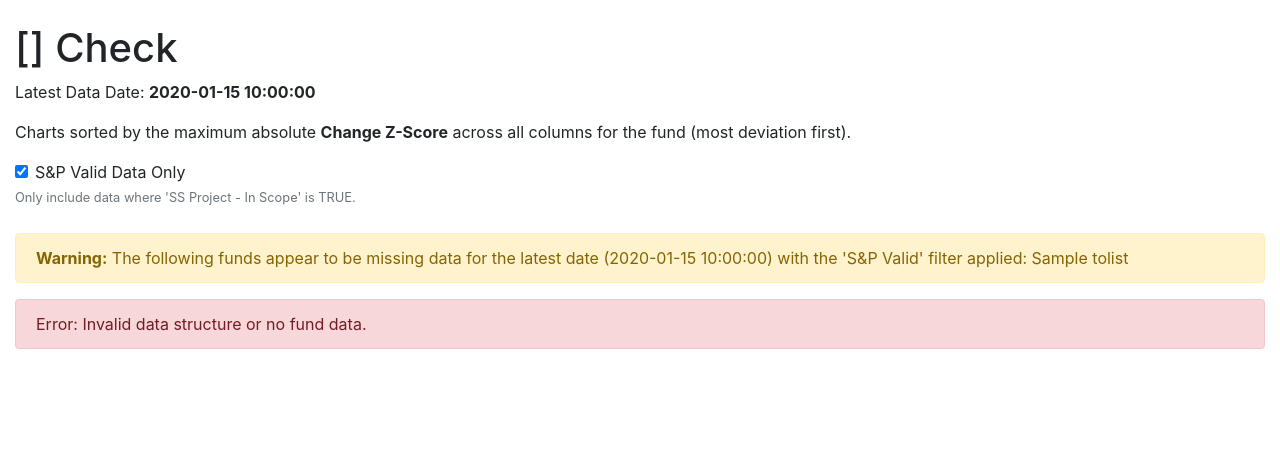
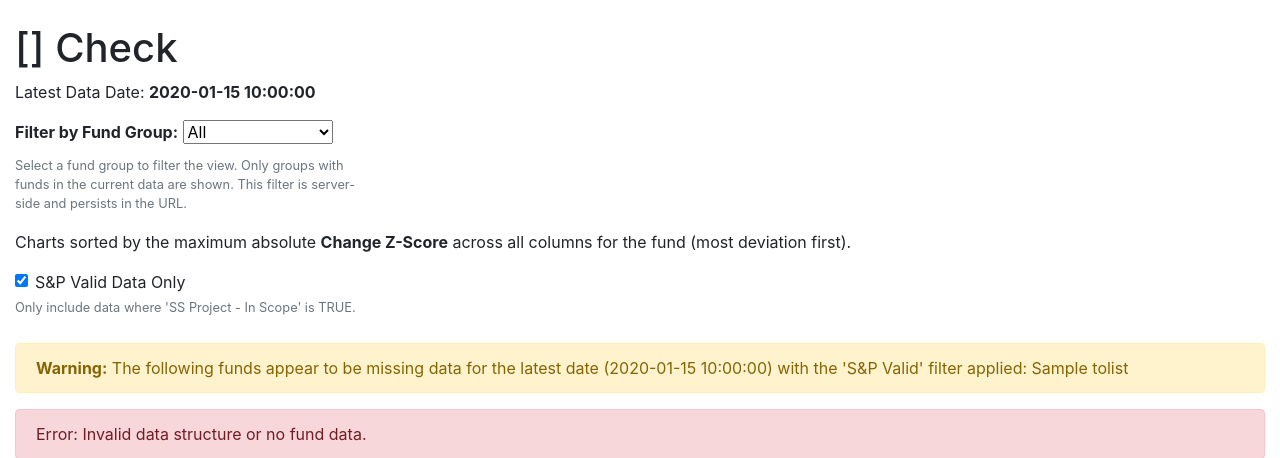
Before and after one commit to Cluckhead/Bang, a Flask app: template templates/metric_page_js.html in a window 1280 px wide. Shown: the part 56-514 px from the top of the page. Run offline with Flask 3, Linux system fonts and the light colour scheme; the template is opened without the code that fills it: most values are stand-ins (such as "Sample title", 1, 10 or a date in 2020); some libraries are stand-ins or nearby versions.

Commit message:
added fund group filtering to metrcis

```diff
--- a/templates/metric_page_js.html
+++ b/templates/metric_page_js.html
@@ -33,6 +33,26 @@
     <main role="main" class="container-fluid">
         <h1>{{ metric_name }} Check</h1>
         <p>Latest Data Date: <strong>{{ latest_date }}</strong></p>
+
+        <!-- Fund Group Filter UI: Dropdown (compact, reusable) -->
+        <form id="fund-group-form" method="get" class="mb-3" style="max-width: 350px;">
+            <label for="fund-group-select" class="form-label"><strong>Filter by Fund Group:</strong></label>
+            <select class="form-select" id="fund-group-select" name="fund_group" onchange="this.form.submit()">
+                <option value="" {% if not selected_fund_group %}selected{% endif %}>All</option>
+                {% for group, funds in fund_groups.items() %}
+                    <option value="{{ group }}" {% if selected_fund_group == group %}selected{% endif %}>{{ group }} ({{ funds|length }})</option>
+                {% endfor %}
+            </select>
+            <!-- Preserve other query params (sp_valid, etc) -->
+            {% for key, value in request.args.items() %}
+                {% if key != 'fund_group' %}
+                    <input type="hidden" name="{{ key }}" value="{{ value }}">
+                {% endif %}
+            {% endfor %}
+            <small class="form-text text-muted">Select a fund group to filter the view. Only groups with funds in the current data are shown. This filter is server-side and persists in the URL.</small>
+        </form>
+        <!-- End Fund Group Filter UI -->
+
         <p>Charts sorted by the maximum absolute <strong>Change Z-Score</strong> across all columns for the fund (most deviation first).</p>
 
         <!-- Toggle Controls Container -->
--- a/utils.py
+++ b/utils.py
@@ -12,6 +12,7 @@
 from pathlib import Path # Added pathlib
 from flask import current_app # Added current_app
 import numpy as np
+import csv
 
 # Configure logging
 # Removed basicConfig - logging is now configured centrally in app.py
@@ -339,6 +340,33 @@
     else:
         return obj
 
+def load_fund_groups(data_folder: str, fund_groups_filename: str = 'FundGroups.csv') -> dict:
+    """
+    Loads fund group definitions from FundGroups.csv in the given data folder.
+    Returns a dict mapping group name to list of fund codes.
+    Skips empty cells and trims whitespace. Ignores empty groups.
+    """
+    logger = logging.getLogger(__name__)
+    fund_groups_path = os.path.join(data_folder, fund_groups_filename)
+    if not os.path.exists(fund_groups_path):
+        logger.warning(f"FundGroups.csv not found at {fund_groups_path}")
+        return {}
+    groups = {}
+    try:
+        with open(fund_groups_path, newline='', encoding='utf-8') as csvfile:
+            reader = csv.DictReader(csvfile)
+            # DictReader uses first row as fieldnames
+            for row in reader:
+                for group, fund in row.items():
+                    if fund and fund.strip():
+                        groups.setdefault(group, []).append(fund.strip())
+        # Remove empty groups
+        groups = {k: v for k, v in groups.items() if v}
+        return groups
+    except Exception as e:
+        logger.error(f"Error loading FundGroups.csv: {e}")
+        return {}
+
 # Example usage (for testing purposes, typically called from app.py or scripts)
 # if __name__ == '__main__':
 #     # Simulate being called from an app context
```
Also changed, not shown: Docs/Version2.md (+1 -12 lines), views/metric_views.py (+30 -4 lines), Docs/README.md, tools/README.md (deleted).
